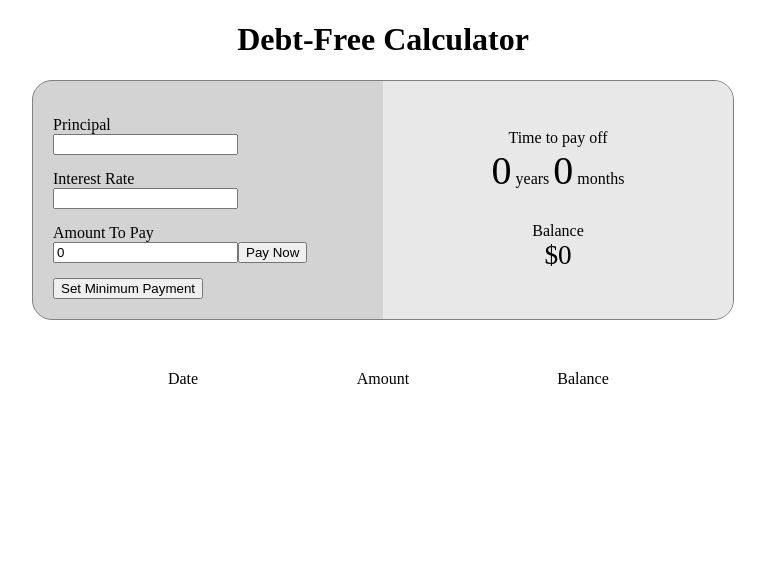
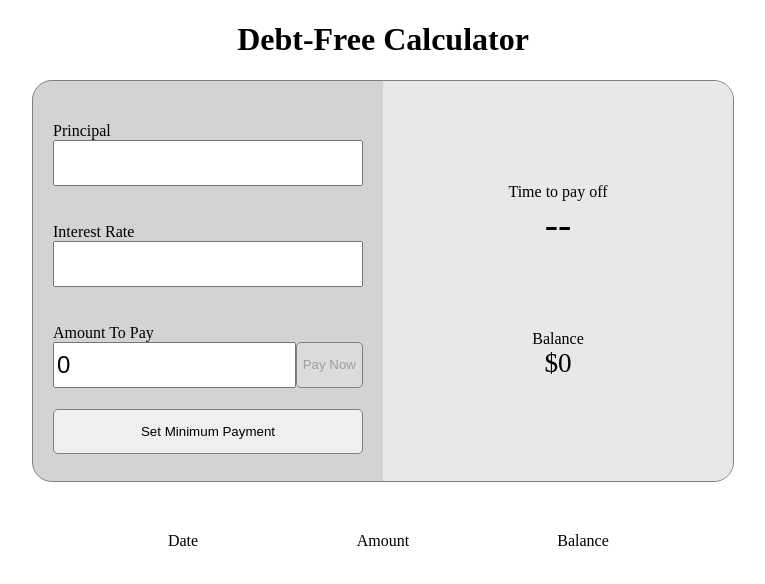
Before and after one commit to klope3/debt-free-calc, a React (Create React App) app: page / in a window 1280 px wide. Shown: the top 584 px of the page, without its empty margins (257-1022 px from the left). Built offline with nearby package versions, Linux system fonts and the light colour scheme.

Commit message:
Improve styles; improve validation; fix payment bugs

```diff
--- a/src/CalcInputArea.jsx
+++ b/src/CalcInputArea.jsx
@@ -2,13 +2,14 @@ import React from "react";
 
 class CalcInputArea extends React.Component {
     render() {
-        let {idPrefix, labelText, fieldValue, invalidMessage, showButton, changeFunction, buttonFunction, disableField} = this.props;
+        let {idPrefix, labelText, fieldValue, invalidMessage, showButton, disableButton, changeFunction, buttonFunction, disableField} = this.props;
         let inputId = `${idPrefix}-field`;
         let button;
-        if (showButton) { button = <button onClick={buttonFunction}>Pay Now</button> }
+        if (showButton) { button = <button onClick={buttonFunction} disabled={disableButton}>Pay Now</button> }
         return (
             <div className="input-container">
                 <label htmlFor={inputId}>{labelText}</label>
+                <div className="input-row">
                     <input
                         type="number"
                         id={inputId}
@@ -16,7 +17,8 @@ class CalcInputArea extends React.Component {
                         onChange={changeFunction}
                         disabled={disableField} />
                     {button}
-                <span>{invalidMessage}</span>
+                </div>
+                <span class="invalid-message">{invalidMessage}</span>
             </div>
         )
     }
--- a/src/CalcMain.jsx
+++ b/src/CalcMain.jsx
@@ -1,6 +1,5 @@
 import React from "react";
 import CalcDataContainer from "./CalcDataContainer";
-import CalcForm from "./CalcForm";
 import CalcInputArea from "./CalcInputArea";
 import CalcPayHistory from "./CalcPayHistory";
 
@@ -15,9 +14,12 @@ class CalcMain extends React.Component {
         }
     }
 
-    changePaymentAmount = event => this.setState({paymentField: event.target.value});
+    changePaymentAmount = event => this.setState({paymentField: event.target.value * 1});
     calcInterestPayment = () => (this.state.interestRate * 0.01 / 12) * this.state.principal;
-    isPaymentValid = () => this.state.paymentField >= this.calcMinPaymentTotal();
+    isPaymentValid = () => {
+        let {principal, paymentField} = this.state;
+        return paymentField <= principal && paymentField > 0 && paymentField >= this.calcMinPaymentTotal()
+    };
     isPrincipalValid = () => this.state.payments.length > 0 || this.state.principal <= 999999;
     changePrincipal = event => {
         let {principal, payments} = this.state;
@@ -37,9 +39,7 @@ class CalcMain extends React.Component {
         let principal = this.calcMinPrincipalPayment();
         return (interest + principal).toFixed(2) * 1;
     }
-    setMinPayment = () => {
-        this.setState({paymentField: this.calcMinPaymentTotal()});
-    };
+    setMinPayment = () => this.setState({paymentField: this.calcMinPaymentTotal()});
     calcMonthsToRepayment = (principal) => {
         let curPrincipal = principal;
         let totalMonths = 0;
@@ -78,11 +78,14 @@ class CalcMain extends React.Component {
         const years = Math.trunc(monthsToZero / 12);
         const monthRemainder = monthsToZero % 12;
         principal *= 1;
+        const paymentValid = this.isPaymentValid();
+        const minPayment = this.calcMinPaymentTotal();
         const balanceRounded = principal > 0 ? principal.toFixed(2) : 0;
         const principalInvalidMsg = this.isPrincipalValid() ? "" : `The maximum principal is $999,999.00.`;
-        const paymentInvalidMsg = this.isPaymentValid() ? "" : `The minimum payment is ${this.calcMinPaymentTotal()}.`;
+        let paymentInvalidMsg = paymentValid || minPayment === 0 ? "" : `The minimum payment is ${minPayment}.`;
+        if (principal > 0 && paymentField > principal) { paymentInvalidMsg = "You can't pay more than the current balance."; }
         const principalFieldDisabled = payments.length > 0;
-        const topDataStrings = [years, "years", monthRemainder, "months"];
+        const topDataStrings = !isNaN(years) && monthsToZero > 0 ? [years, "years", monthRemainder, "months"] : ["--"];
         const botDataStrings = [`$${balanceRounded}`];
 
         return (
@@ -109,9 +112,11 @@ class CalcMain extends React.Component {
                             fieldValue={paymentField}
                             invalidMessage={paymentInvalidMsg}
                             showButton={true}
+                            disableButton={!paymentValid}
+                            buttonId="pay-button"
                             changeFunction={this.changePaymentAmount}
                             buttonFunction={this.makePayment} />
-                        <button onClick={this.setMinPayment}>Set Minimum Payment</button>
+                        <button onClick={this.setMinPayment} id="min-payment-button">Set Minimum Payment</button>
                         {/* <div class="input-container">
                             <label for="principal-field">Principal</label>
                             <input type="number" id="principal-field" />
--- a/src/index.css
+++ b/src/index.css
@@ -26,12 +26,16 @@ h1 {
   display: flex;
   justify-content: center;
   overflow: hidden;
+  height: 400px;
 }
 
 .calc-sub-container {
   padding: 20px;
   width: 50%;
   text-align: left;
+  display: flex;
+  flex-direction: column;
+  justify-content: space-evenly;
 }
 
 label,
@@ -41,25 +45,56 @@ span {
   text-align: left;
 }
 
+input {
+  height: 46px;
+  font-size: 1.5rem;
+  box-sizing: border-box;
+  width: 100%;
+}
+
+button {
+  border-radius: 5px;
+  border: 1px solid gray;
+}
+
+#min-payment-button {
+  height: 45px;
+}
+
 #payment-field {
   display: inline;
+  flex: 3;
 }
 
 .input-container {
   margin: 15px 0px;
+  position: relative;
+}
+
+.input-row {
+  display: flex;
+  width: 100%;
+  justify-content: space-between;
 }
 
 #right-side {
   background: rgb(232, 232, 232);
   text-align: center;
-  display: flex;
-  flex-direction: column;
-  justify-content: space-evenly;
 }
 
 #right-side span {
   display: inline;
   text-align: center;
+}
+
+.invalid-message {
+  position: absolute;
+  left: 0;
+  right: 0;
+}
+
+#pay-button {
+  flex: 1;
 }
 
 .time-number {
```
Lines whose indentation alone changed are shown as unchanged.
